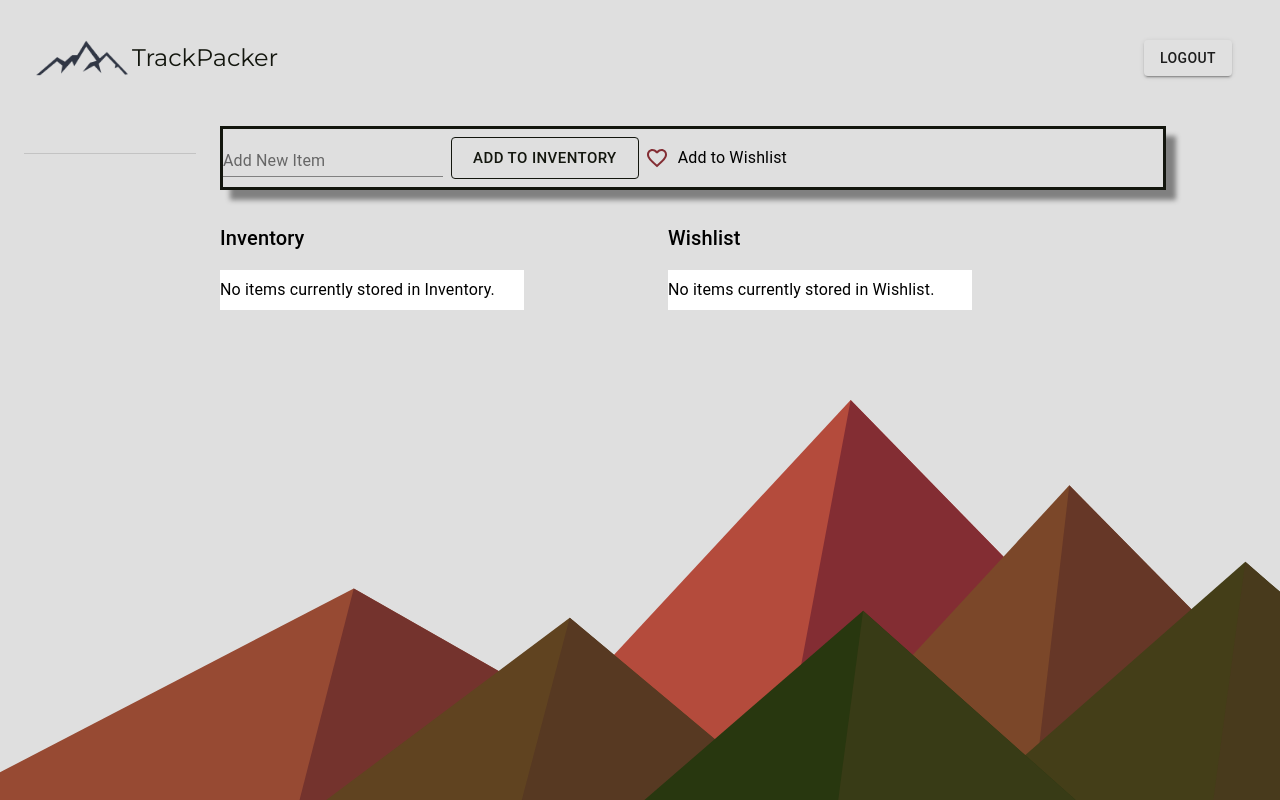
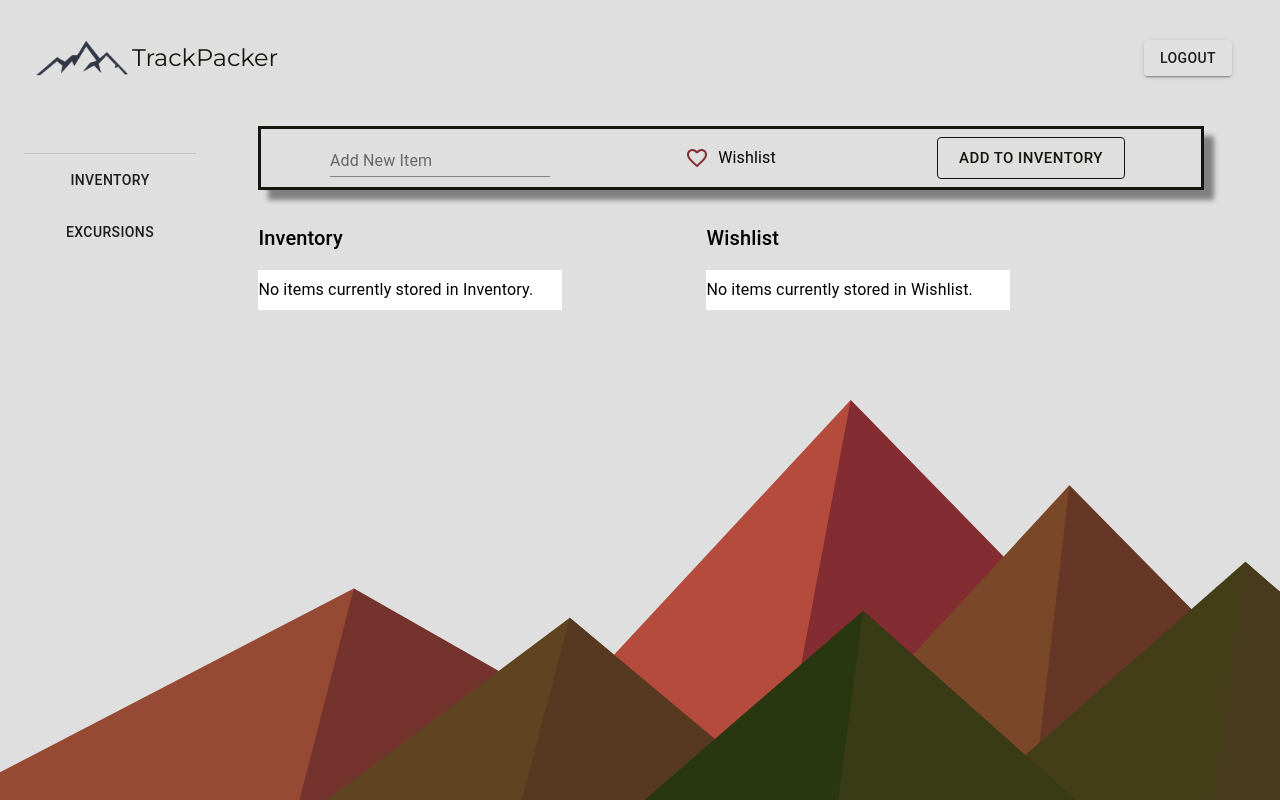
Before and after one commit to jameygronewald/trackPacker2, a React (Create React App) app in the folder client/: page /inventory in a window 1280 px wide. Built offline with nearby package versions, Linux system fonts and the light colour scheme; the HTML template or start-up script is replaced by a standard one.

Commit message:
added links for inventory and excursions pages to dashboard; added some styling to inventory links and inventory page view

```diff
--- /dev/null
+++ b/client/src/components/Dashboard/Dashboard.css
@@ -0,0 +1,7 @@
+.nameOfUser {
+  text-align: center;
+}
+
+.profileLink {
+  text-decoration: none;
+}
--- /dev/null
+++ b/client/src/components/Dashboard/ProfileLink.tsx
@@ -0,0 +1,24 @@
+import React from 'react';
+import { Link } from 'react-router-dom';
+import { Box, Button } from '@material-ui/core';
+import { ProfileLinkProps } from './interfaces';
+
+import './Dashboard.css';
+
+const ProfileLink: React.FC<ProfileLinkProps> = (props: ProfileLinkProps): JSX.Element => {
+  return (
+    <Box
+      alignItems='center'
+      justifyContent="center"
+      display='flex'
+      p={1}
+      mx='auto'
+    >
+      <Link className='profileLink' to={`/${props.link}`}>
+        <Button>{props.link}</Button>
+      </Link>
+    </Box>
+  );
+};
+
+export default ProfileLink;
--- a/client/src/components/Dashboard/index.tsx
+++ b/client/src/components/Dashboard/index.tsx
@@ -1,5 +1,5 @@
 import React, { useContext } from 'react';
-// import ProfileLink from "../ProfileLink/ProfileLink";
+import ProfileLink from './ProfileLink';
 import { UserContext } from '../../context/UserContext';
 import { makeStyles, Box, Typography, Divider } from '@material-ui/core';
 
@@ -24,14 +24,13 @@ const Dashboard: React.FC = (): JSX.Element => {
         p={2.3}
         mx='auto'
       >
-        <Typography
-          className={classes.title}
-          variant='h5'
-        >{user && `${user.firstName} ${user.lastName}`}</Typography>
+        <Typography className={`${classes.title} nameOfUser`} variant='h5'>
+          {user && `${user.firstName} ${user.lastName}`}
+        </Typography>
       </Box>
       <Divider variant='middle' />
-      {/* <ProfileLink link="Inventory" />
-      <ProfileLink link="Excursions" /> */}
+      <ProfileLink link='inventory' />
+      <ProfileLink link='excursions' />
     </>
   );
 };
--- /dev/null
+++ b/client/src/components/Dashboard/interfaces.tsx
@@ -0,0 +1,3 @@
+export interface ProfileLinkProps {
+    link: string;
+}
--- a/client/src/components/Nav/Nav.css
+++ b/client/src/components/Nav/Nav.css
@@ -1,7 +1,7 @@
 .navbar {
-    color: #13160e;
+  color: #13160e;
 }
 
 .logoutButton {
-    text-decoration: none;
-  }
+  text-decoration: none;
+}
--- /dev/null
+++ b/client/src/views/Inventory/Inventory.css
@@ -0,0 +1,4 @@
+.addItemForm {
+  display: flex;
+  justify-content: space-around;
+}
--- a/client/src/views/Inventory/index.tsx
+++ b/client/src/views/Inventory/index.tsx
@@ -4,6 +4,7 @@ import InventoryList from './InventoryList';
 import { itemRequests } from '../../utils/API/itemRequests';
 import { NewInventoryItem } from './interfaces';
 import { UserContext } from '../../context/UserContext';
+
 import {
   makeStyles,
   TextField,
@@ -14,6 +15,7 @@ import {
   Box,
 } from '@material-ui/core';
 import { Favorite, FavoriteBorder } from '@material-ui/icons';
+import './Inventory.css';
 
 interface Props {}
 
@@ -75,13 +77,20 @@ const Inventory = (props: Props) => {
         <Grid item xs={12} sm={2}>
           <Dashboard />
         </Grid>
-        <Grid item xs={12} sm={9}>
+        <Grid
+          className='inventoryContainer'
+          style={{ marginLeft: '3vw' }}
+          item
+          xs={12}
+          sm={9}
+        >
           <Box
             style={{
               marginTop: '10px',
             }}
           >
             <form
+              className='addItemForm'
               onSubmit={handleSubmit}
               style={{
                 boxShadow: '10px 10px 5px grey',
@@ -100,21 +109,6 @@ const Inventory = (props: Props) => {
                 onChange={e => setNewItem({ ...newItem, name: e.target.value })}
                 style={{ color: '#13160e', borderColor: '#13160e' }}
               />
-              <Button
-                onClick={() => {
-                  setTimeout(() => {
-                    textInput.current.value = '';
-                  }, 100);
-                }}
-                type='submit'
-                variant='outlined'
-                size='large'
-                color='default'
-                style={{ color: '#13160e', borderColor: '#13160e' }}
-                className={classes.margin}
-              >
-                Add to Inventory
-              </Button>
               <FormControlLabel
                 control={
                   <Checkbox
@@ -130,12 +124,25 @@ const Inventory = (props: Props) => {
                     }}
                   />
                 }
-                label='Add to Wishlist'
+                label='Wishlist'
               />
+              <Button
+                onClick={() => {
+                  setTimeout(() => {
+                    textInput.current.value = '';
+                  }, 100);
+                }}
+                type='submit'
+                variant='outlined'
+                size='large'
+                color='default'
+                style={{ color: '#13160e', borderColor: '#13160e' }}
+                className={classes.margin}
+              >
+                Add to {'Inventory'}
+              </Button>
             </form>
-            <InventoryList
-              updateItem={updateItem} deleteItem={deleteItem}
-            />
+            <InventoryList updateItem={updateItem} deleteItem={deleteItem} />
           </Box>
         </Grid>
       </Grid>
```
Also changed, not shown: 1 other file (tests, documents, lock files or other folders).
